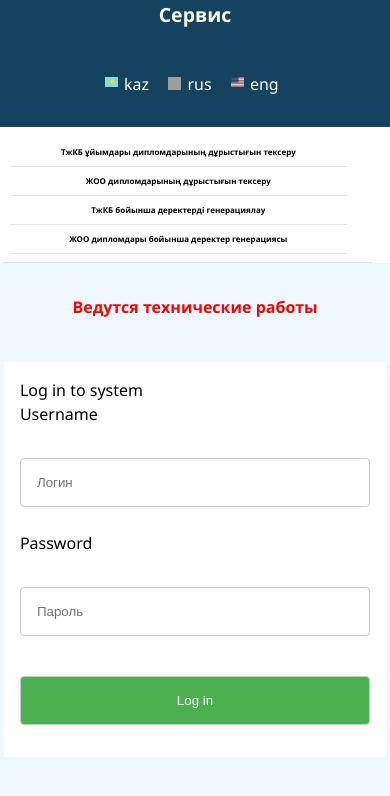
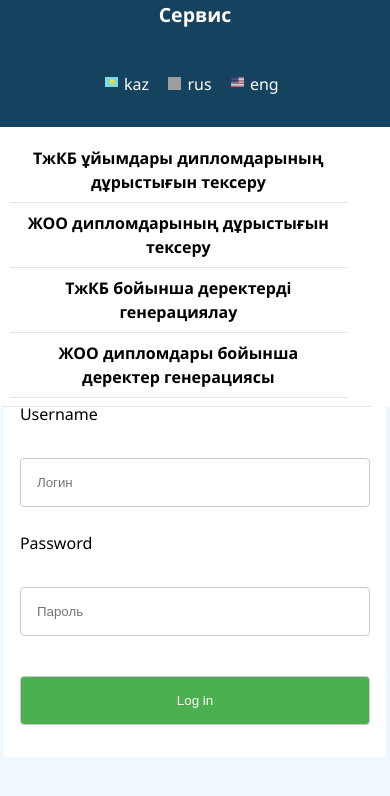
Before and after one commit to TheElderLord/Checker, a Vue app: page /auth in a window 390 px wide. Shown: the top 796 px of the page. Built offline with nearby package versions, Linux system fonts and the light colour scheme; grey boxes are pictures that could not be loaded.

Commit message:
Small css style

```diff
--- a/src/components/SideBar.vue
+++ b/src/components/SideBar.vue
@@ -160,7 +160,7 @@ a {
     .menu {
         padding: 0.5rem;
         margin: 0;
-        font-size: .5rem;
+        font-size: 1rem;
         text-align: center;
         font-weight: bold;
         text-align: center;
```
